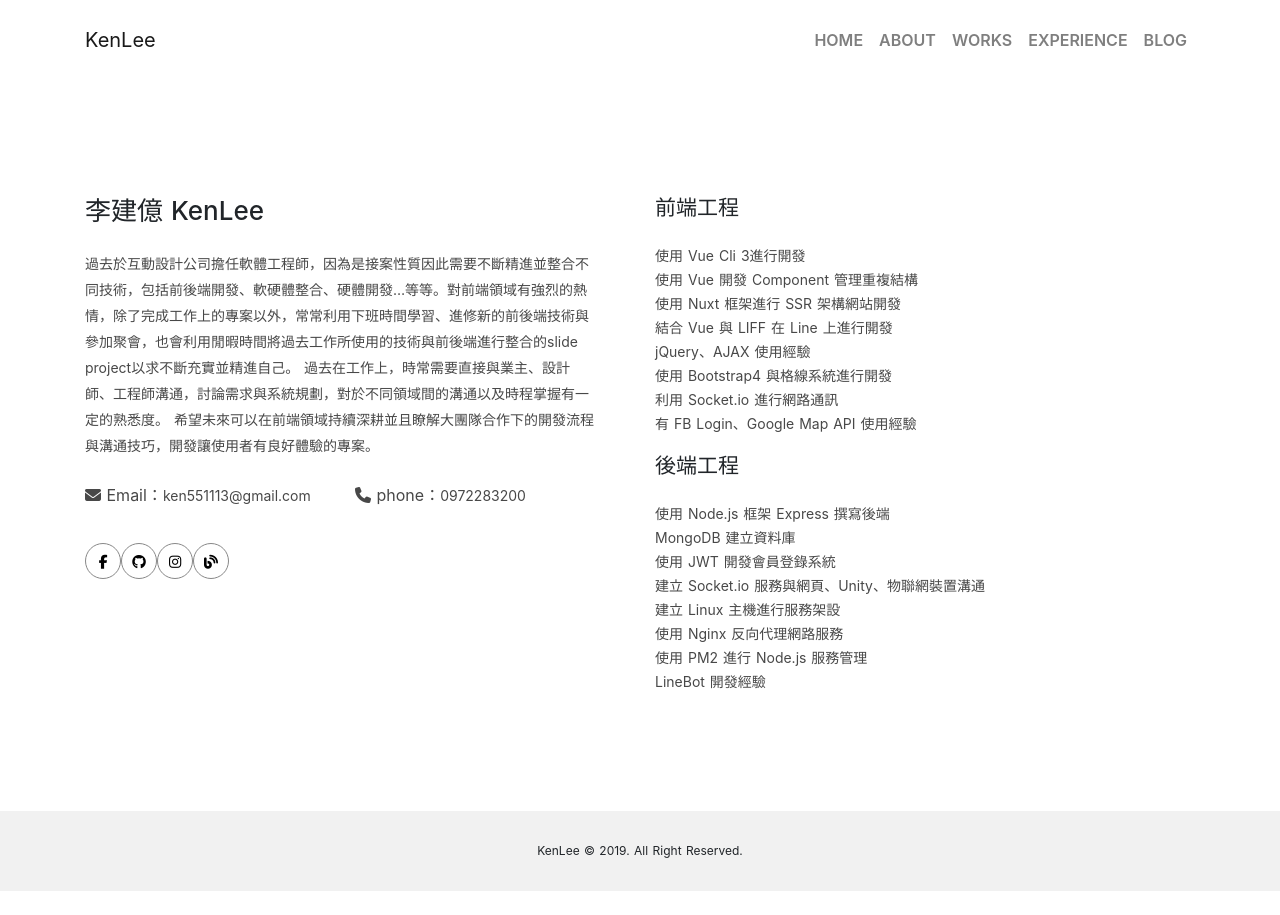
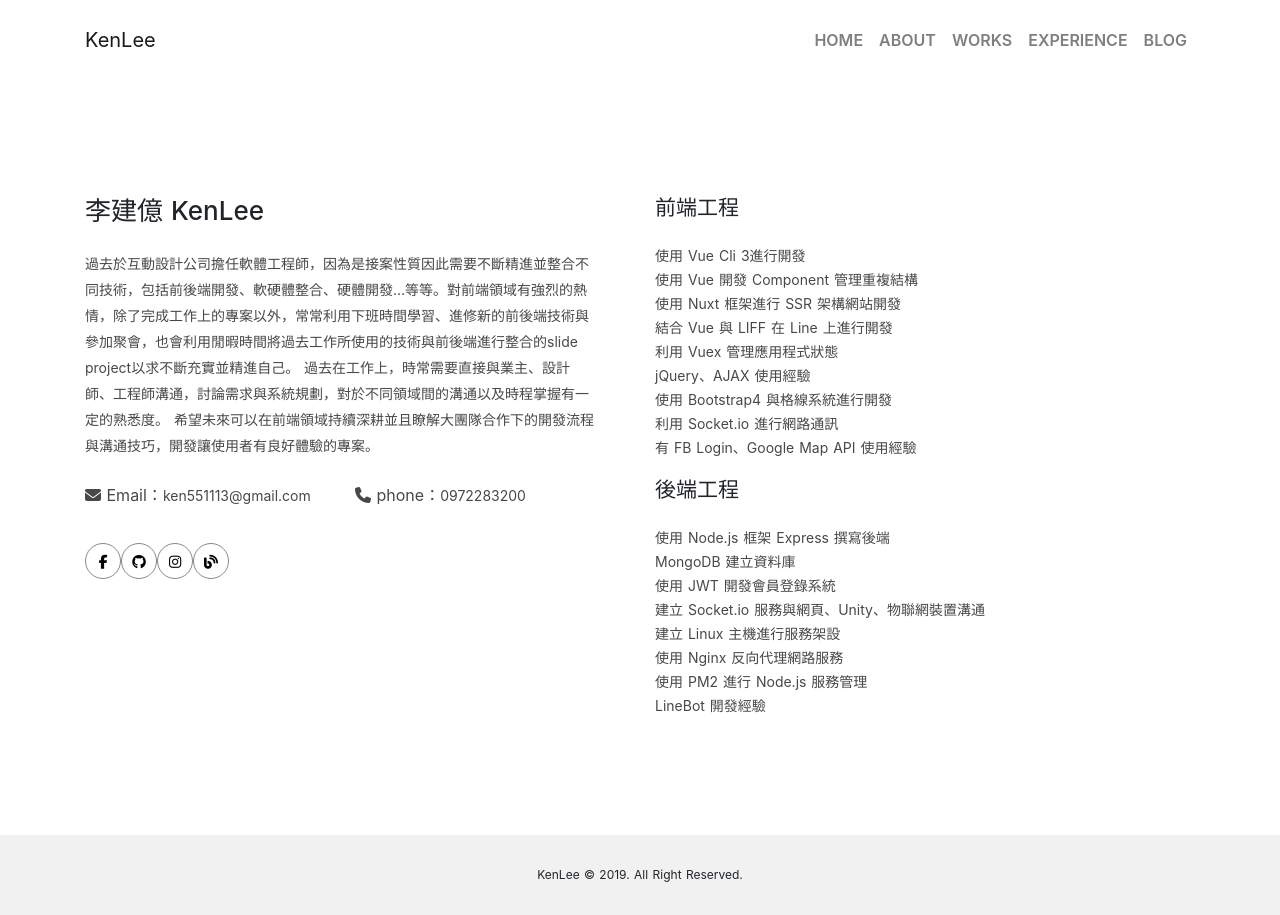
Before and after one commit to ken551113/KenWebSite, a Nuxt app: page /About in a window 1280 px wide. Before the commit the page ends 891 px from the top, so only its background shows below. Built offline with nearby package versions, Linux system fonts and the light colour scheme; what vue-typed-js would draw is missing.

Commit message:
Update About.vue

```diff
--- a/pages/About.vue
+++ b/pages/About.vue
@@ -75,6 +75,7 @@
             <li>使用 Vue 開發 Component 管理重複結構</li>
             <li>使用 Nuxt 框架進行 SSR 架構網站開發</li>
             <li>結合 Vue 與 LIFF 在 Line 上進行開發</li>
+            <li>利用 Vuex 管理應用程式狀態</li>
             <li>jQuery、AJAX 使用經驗</li>
             <li>使用 Bootstrap4 與格線系統進行開發</li>
             <li>利用 Socket.io 進行網路通訊</li>
```
